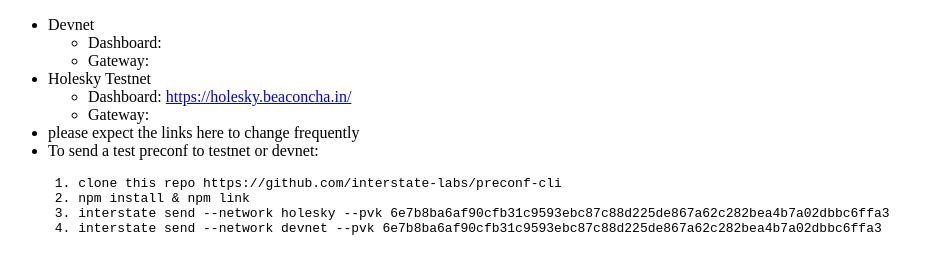
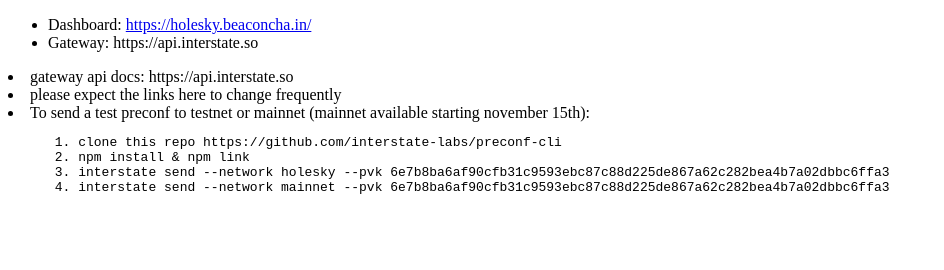
Before and after one commit to irfanshaik11/dash, a website: page index.html in a window 1280 px wide. Shown: the whole page, without its empty margins (0-944 px from the left). Drawn offline with Linux system fonts and the light colour scheme.

Commit message:
Update index.html

```diff
--- a/index.html
+++ b/index.html
@@ -2,26 +2,28 @@
 <html>
   <body>
     <ul>
-        <li>Devnet
+<!--         <li>Holesky Testnet
+            <ul> -->
+                <li>Dashboard: <a href="https://holesky.beaconcha.in/">https://holesky.beaconcha.in/</a></li>
+                <li>Gateway: https://api.interstate.so </li>
+            </ul>
+<!--         <li> Mainnet (starting November 15th)
             <ul>
-                <li>Dashboard:</li>
-                <li>Gateway:</li>
+                <li>Dashboard: <a href="https://beaconcha.in/">https://beaconcha.in/</a></li>
+                <li>Gateway: https://api.interstate.so</li>
             </ul>
         </li>
-        <li>Holesky Testnet
-            <ul>
-                <li>Dashboard: <a href="https://holesky.beaconcha.in/">https://holesky.beaconcha.in/</a></li>
-                <li>Gateway:</li>
-            </ul>
+ -->
         </li>
+        <li> gateway api docs: https://api.interstate.so
         <li>please expect the links here to change frequently</li>
-        <li>To send a test preconf to testnet or devnet: </li>
+        <li>To send a test preconf to testnet or mainnet (mainnet available starting november 15th): </li>
     </ul>
     <pre>
       1. clone this repo https://github.com/interstate-labs/preconf-cli
       2. npm install & npm link
       3. interstate send --network holesky --pvk 6e7b8ba6af90cfb31c9593ebc87c88d225de867a62c282bea4b7a02dbbc6ffa3
-      4. interstate send --network devnet --pvk 6e7b8ba6af90cfb31c9593ebc87c88d225de867a62c282bea4b7a02dbbc6ffa3
+      4. interstate send --network mainnet --pvk 6e7b8ba6af90cfb31c9593ebc87c88d225de867a62c282bea4b7a02dbbc6ffa3
     </pre> <!-- Added new lines in a preformatted block -->
 </body>
 </html>
```
